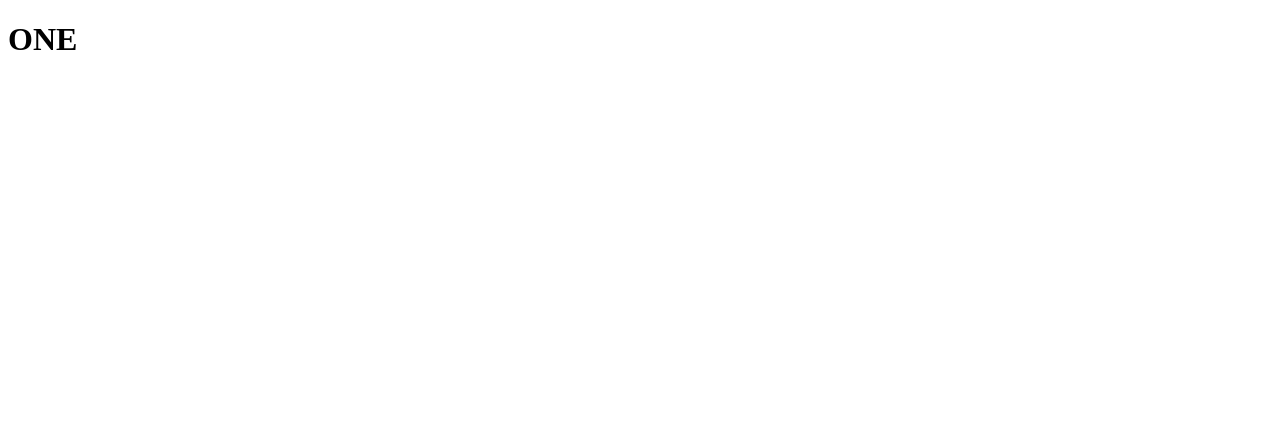
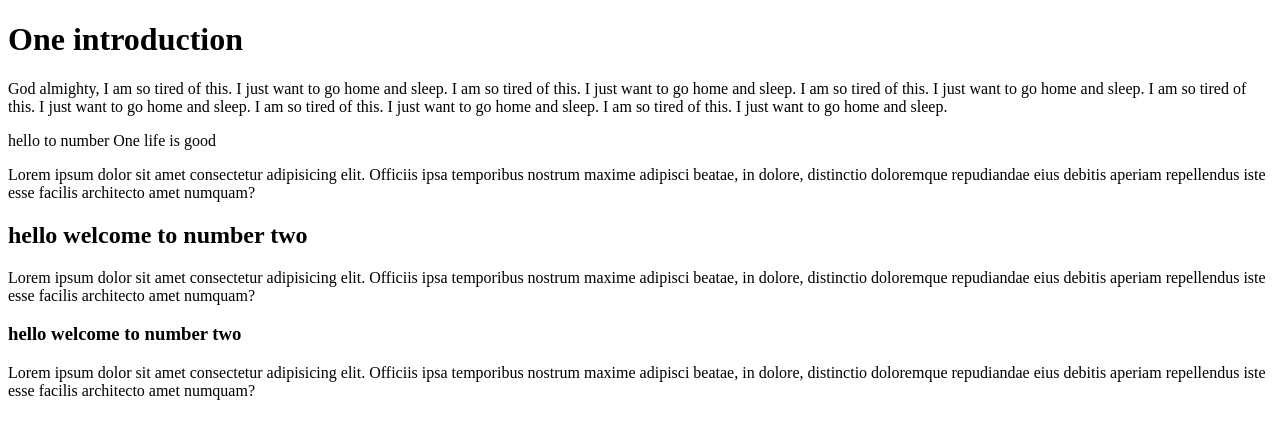
Before and after one commit to asante-kelvin123/Git-Practice, a plain HTML site: page branch-one.html in a window 1280 px wide. Drawn offline with Linux system fonts and the light colour scheme.

Commit message:
update of one

```diff
--- a/branch-one.html
+++ b/branch-one.html
@@ -6,6 +6,35 @@
     <title>Document</title>
 </head>
 <body>
-    <h1>ONE </h1>
+    <h1>One introduction</h1>
+    <p>
+        God almighty, I am so tired of this. I just want to go home and sleep.
+        I am so tired of this. I just want to go home and sleep.
+        I am so tired of this. I just want to go home and sleep.
+        I am so tired of this. I just want to go home and sleep.
+        I am so tired of this. I just want to go home and sleep.
+        I am so tired of this. I just want to go home and sleep.
+    </p>
+
+    <section>
+        hello to number One
+        life is good
+        <p>
+            Lorem ipsum dolor sit amet consectetur adipisicing elit.
+            Officiis ipsa temporibus nostrum maxime adipisci beatae, in dolore, distinctio doloremque
+            repudiandae eius debitis aperiam repellendus iste esse facilis architecto amet numquam?
+        </p>
+        <div>
+            <h1>hello welcome to number two</h1>
+            <p>Lorem ipsum dolor sit amet consectetur adipisicing elit.
+            Officiis ipsa temporibus nostrum maxime adipisci beatae, in dolore, distinctio doloremque
+            repudiandae eius debitis aperiam repellendus iste esse facilis architecto amet numquam?</p>
+
+            <section>
+                <h1>hello welcome to number two</h1>
+                <p>Lorem ipsum dolor sit amet consectetur adipisicing elit.
+                Officiis ipsa temporibus nostrum maxime adipisci beatae, in dolore, distinctio doloremque
+                repudiandae eius debitis aperiam repellendus iste esse facilis architecto amet numquam?</p>
+    </section>
 </body>
 </html>
```
